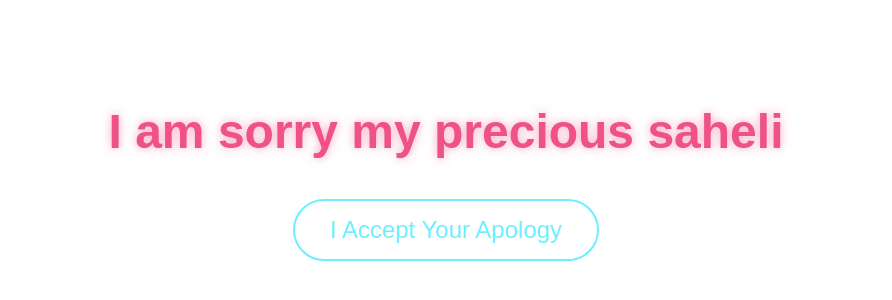
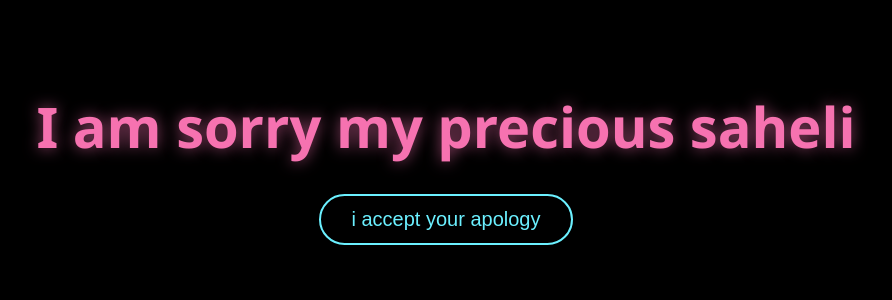
Before and after one commit to zombom/Flowers, a plain HTML site: page index.html in a window 1280 px wide. Shown: the part 234-534 px from the top of the page, without its empty margins (194-1086 px from the left). Drawn offline with Linux system fonts and the light colour scheme.

Commit message:
Update main.css

```diff
--- a/main.css
+++ b/main.css
@@ -1,57 +1,99 @@
-/* KEEP ALL YOUR ORIGINAL CSS CODE HERE... THEN ADD THIS AT THE BOTTOM */
+*,
+*::after,
+*::before {
+  padding: 0;
+  margin: 0;
+  box-sizing: border-box;
+}
 
+:root {
+  --dark-color: #000;
+}
+
+body {
+  display: flex;
+  align-items: flex-end;
+  justify-content: center;
+  min-height: 100vh;
+  background-color: var(--dark-color);
+  overflow: hidden;
+  perspective: 1000px;
+}
+
+/* --- INTRO SCREEN FIXES --- */
 #intro-screen {
-  position: fixed;
+  position: fixed; /* Changed to fixed so it doesn't push the flowers */
   top: 0;
   left: 0;
-  width: 100%;
-  height: 100%;
+  width: 100vw;
+  height: 100vh;
   background-color: var(--dark-color);
   display: flex;
   justify-content: center;
   align-items: center;
-  z-index: 999;
-  transition: opacity 1s ease-out;
+  z-index: 9999; /* Higher than everything else */
+  transition: opacity 1s ease-in-out;
 }
 
 .message-box {
   text-align: center;
-  color: #ee5286;
-  font-family: 'Arial', sans-serif;
-  padding: 20px;
+  color: #f672b0;
+  font-family: 'Segoe UI', Tahoma, Geneva, Verdana, sans-serif;
+  z-index: 10000;
 }
 
 .message-box h1 {
-  font-size: 6vmin;
-  margin-bottom: 40px;
-  text-shadow: 0 0 10px rgba(238, 82, 134, 0.5);
+  font-size: 7vmin;
+  margin-bottom: 30px;
+  text-shadow: 0 0 15px rgba(246, 114, 176, 0.6);
 }
 
 #accept-btn {
-  padding: 15px 35px;
-  font-size: 3vmin;
+  padding: 12px 30px;
+  font-size: 2.5vmin;
   background: transparent;
   color: #6bf0ff;
   border: 2px solid #6bf0ff;
   border-radius: 50px;
   cursor: pointer;
-  transition: all 0.3s ease;
-  text-transform: capitalize;
+  transition: all 0.3s;
 }
 
 #accept-btn:hover {
   background: #6bf0ff;
   color: #000;
-  box-shadow: 0 0 25px #6bf0ff;
+  box-shadow: 0 0 20px #6bf0ff;
 }
 
 .hidden {
-  opacity: 0;
+  opacity: 0 !important;
   pointer-events: none;
 }
 
-/* Original rule that handles the pause */
+/* --- ORIGINAL FLOWER STYLES START HERE --- */
+.night {
+  position: fixed;
+  left: 50%;
+  top: 0;
+  transform: translateX(-50%);
+  width: 100%;
+  height: 100%;
+  filter: blur(0.1vmin);
+  background-image: radial-gradient(ellipse at top, transparent 0%, var(--dark-color)),
+  radial-gradient(ellipse at bottom, var(--dark-color), rgba(145, 233, 255, 0.2)), repeating-linear-gradient(220deg, rgb(0, 0, 0) 0px,
+   rgb(0, 0, 0) 19px, transparent 19px, transparent 22px), repeating-linear-gradient(189deg, rgb(0, 0, 0) 0px, rgb(0, 0, 0) 19px, transparent 19px, transparent 22px),
+    repeating-linear-gradient(148deg, rgb(0, 0, 0) 0px, rgb(0, 0, 0) 19px, transparent 19px, transparent 22px), linear-gradient(90deg, rgb(7, 107, 42), rgb(240, 240, 240));
+}
+
+.flowers {
+  position: relative;
+  transform: scale(0.9);
+}
+
+/* (Include all your other .flower, .flower__leaf, etc. styles here) */
+
+/* Ensure animations stay paused while body has .container class */
 .container * {
   -webkit-animation-play-state: paused !important;
-  animation-play-state: paused !important;
+          animation-play-state: paused !important;
 }
```
